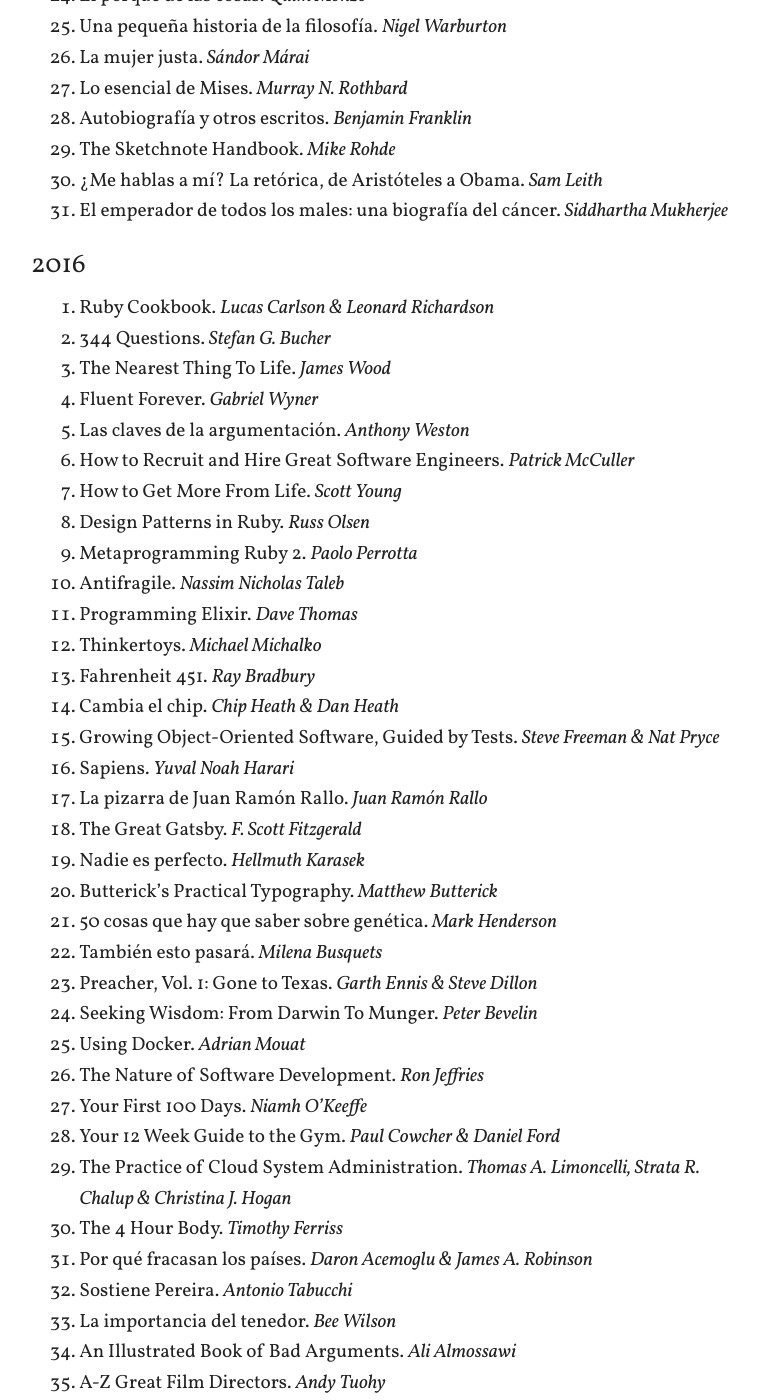
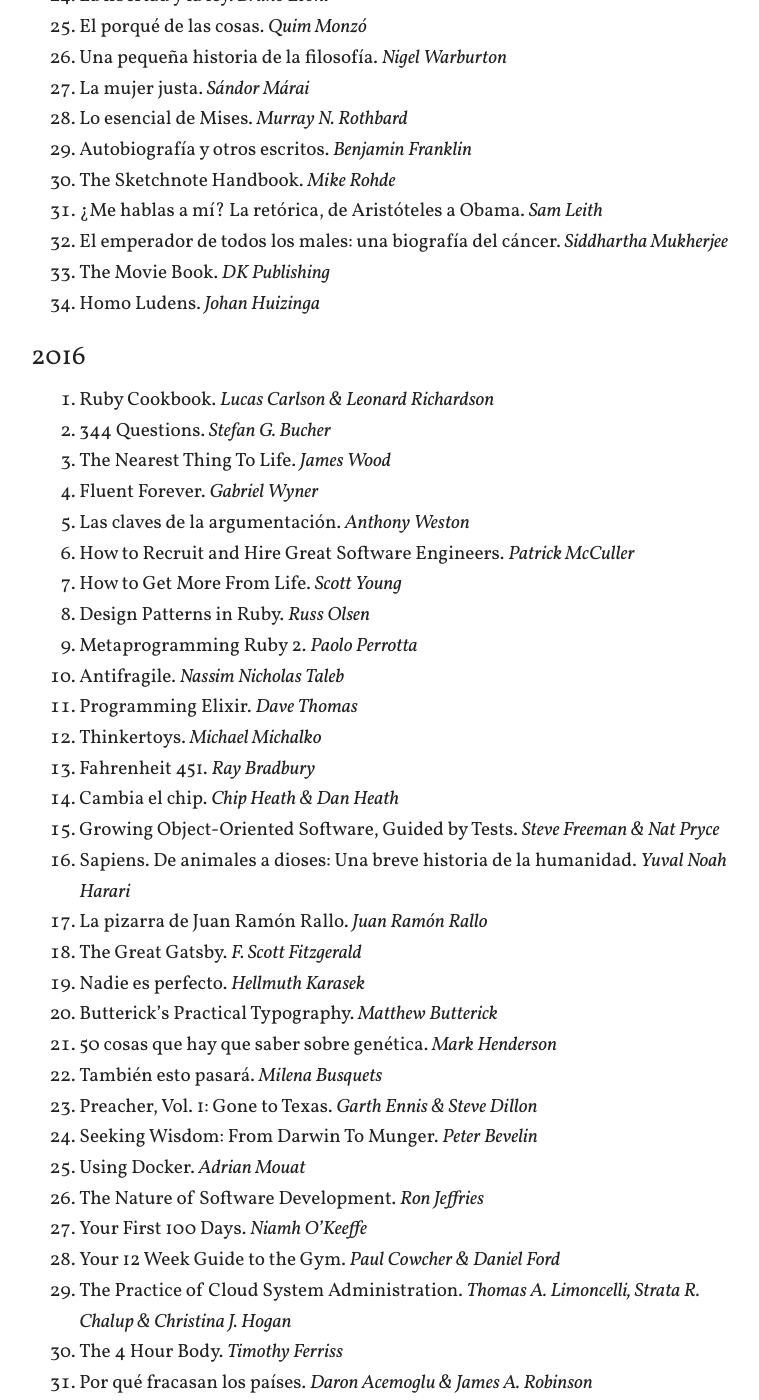
Before and after one commit to arturoherrero/arturoherrero.com, a Jekyll site: the page built from books.md, in a window 1280 px wide and 1400 px high, scrolled down 1043 px. Shown: the whole window, without its empty margins (249-1008 px from the left). Built offline with Jekyll 4.4.1, drawn with Linux system fonts in a browser that asks for light colours; some of the changed text lies outside the part shown.

Commit message:
Update books

```diff
--- a/books.md
+++ b/books.md
@@ -12,35 +12,38 @@
 
 1. Kanban. *David J. Anderson*
 2. Barba Azul. *Amélie Nothomb*
-3. Momentos de inadvertida felicidad. *Francesco Piccolo*
-4. The Daily Stoic. *Ryan Holiday & Stephen Hanselman*
-5. Don Quijote de la Mancha. *Miguel de Cervantes Saavedra*
-6. The Art of Empathy. *Karla McLaren*
-7. Introducing Psychology. *Nigel C. Benson*
-8. The Rough Guide to 21st Century Cinema. *Adam Nickle Smith*
-9. El primer trago de cerveza y otros pequeños placeres de la vida. *Philippe Delerm*
-10. La curación por el espíritu (Mesmer, Baker-Eddy, Freud). *Stefan Zweig*
-11. El hombre que pudo reinar. *Rudyard Kipling*
-12. 50 cosas que hay que saber sobre filosofía. *Ben Dupré*
-13. Las ciudades invisibles. *Italo Calvino*
-14. Si una noche de invierno un viajero. *Italo Calvino*
-15. Managing Humans. *Michael Lopp*
-16. Great Maps. *Jerry Brotton*
-17. La cultura. *Dietrich Schwanitz*
-18. Building Microservices. *Sam Newman*
-19. Como la iglesia construyo la civilizacion occidental. *Thomas E. Woods*
-20. Programming Phoenix. *Chris McCord, Bruce Tate & José Valim*
-21. La importancia de llamarse Ernesto. *Oscar Wilde*
-22. Dracula. *Bram Stoker*
-23. La libertad y la ley. *Bruno Leoni*
-24. El porqué de las cosas. *Quim Monzó*
-25. Una pequeña historia de la filosofía. *Nigel Warburton*
-26. La mujer justa. *Sándor Márai*
-27. Lo esencial de Mises. *Murray N. Rothbard*
-28. Autobiografía y otros escritos. *Benjamin Franklin*
-29. The Sketchnote Handbook. *Mike Rohde*
-30. ¿Me hablas a mí? La retórica, de Aristóteles a Obama. *Sam Leith*
-31. El emperador de todos los males: una biografía del cáncer. *Siddhartha Mukherjee*
+3. Homo Deus: Breve historia del mañana. *Yuval Noah Harari*
+4. Momentos de inadvertida felicidad. *Francesco Piccolo*
+5. The Daily Stoic. *Ryan Holiday & Stephen Hanselman*
+6. Don Quijote de la Mancha. *Miguel de Cervantes Saavedra*
+7. The Art of Empathy. *Karla McLaren*
+8. Introducing Psychology. *Nigel C. Benson*
+9. The Rough Guide to 21st Century Cinema. *Adam Nickle Smith*
+10. El primer trago de cerveza y otros pequeños placeres de la vida. *Philippe Delerm*
+11. La curación por el espíritu (Mesmer, Baker-Eddy, Freud). *Stefan Zweig*
+12. El hombre que pudo reinar. *Rudyard Kipling*
+13. 50 cosas que hay que saber sobre filosofía. *Ben Dupré*
+14. Las ciudades invisibles. *Italo Calvino*
+15. Si una noche de invierno un viajero. *Italo Calvino*
+16. Managing Humans. *Michael Lopp*
+17. Great Maps. *Jerry Brotton*
+18. La cultura. *Dietrich Schwanitz*
+19. Building Microservices. *Sam Newman*
+20. Como la iglesia construyo la civilizacion occidental. *Thomas E. Woods*
+21. Programming Phoenix. *Chris McCord, Bruce Tate & José Valim*
+22. La importancia de llamarse Ernesto. *Oscar Wilde*
+23. Dracula. *Bram Stoker*
+24. La libertad y la ley. *Bruno Leoni*
+25. El porqué de las cosas. *Quim Monzó*
+26. Una pequeña historia de la filosofía. *Nigel Warburton*
+27. La mujer justa. *Sándor Márai*
+28. Lo esencial de Mises. *Murray N. Rothbard*
+29. Autobiografía y otros escritos. *Benjamin Franklin*
+30. The Sketchnote Handbook. *Mike Rohde*
+31. ¿Me hablas a mí? La retórica, de Aristóteles a Obama. *Sam Leith*
+32. El emperador de todos los males: una biografía del cáncer. *Siddhartha Mukherjee*
+33. The Movie Book. *DK Publishing*
+34. Homo Ludens. *Johan Huizinga*
 
 
 ### 2016
@@ -59,7 +62,7 @@
 13. Fahrenheit 451. *Ray Bradbury*
 14. Cambia el chip. *Chip Heath & Dan Heath*
 15. Growing Object-Oriented Software, Guided by Tests. *Steve Freeman & Nat Pryce*
-16. Sapiens. *Yuval Noah Harari*
+16. Sapiens. De animales a dioses: Una breve historia de la humanidad. *Yuval Noah Harari*
 17. La pizarra de Juan Ramón Rallo. *Juan Ramón Rallo*
 18. The Great Gatsby. *F. Scott Fitzgerald*
 19. Nadie es perfecto. *Hellmuth Karasek*
```
